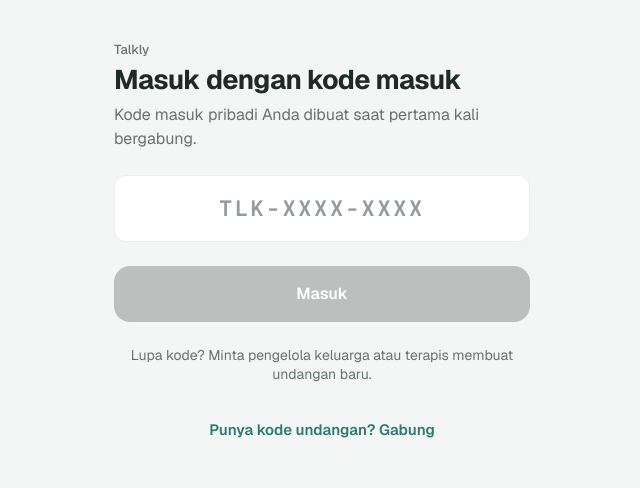
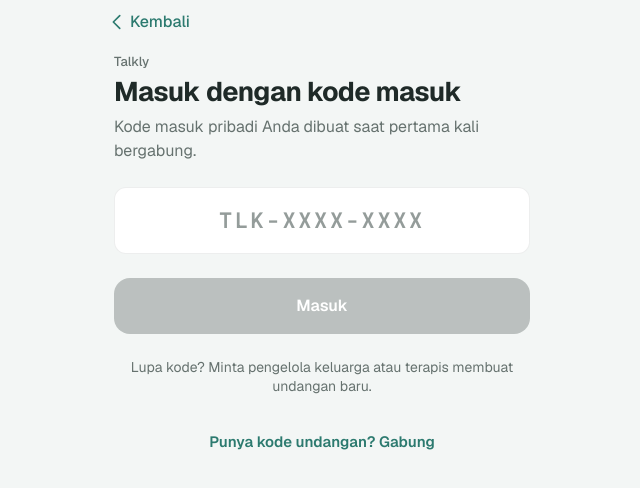
Before and after one commit to darryll08/Talkly, a Next.js app: page /masuk in a window 1280 px wide. Shown: the top 488 px of the page, without its empty margins (318-958 px from the left). Built offline with nearby package versions, Linux system fonts and the light colour scheme; no server answers.

Commit message:
Tombol Kembali di Gabung dan Masuk
Gabung dan Masuk kembali ke beranda. Di langkah pratinjau undangan,
Kembali mundur ke isian kode tanpa pindah halaman (KepalaHalaman
menerima saatKembali). Dicek di browser 390 px.

```diff
--- a/app/(ortu)/gabung/gabung.tsx
+++ b/app/(ortu)/gabung/gabung.tsx
@@ -9,6 +9,7 @@
 import { panggil, pesanDari } from "@/lib/perangkat/panggil";
 import { lupakanSaya } from "@/lib/perangkat/saya";
 import { Inisial } from "@/components/inisial";
+import { KepalaHalaman } from "@/components/kepala-halaman";
 
 type Undangan = z.output<NonNullable<(typeof API)["undanganLihat"]["response"]>>;
 
@@ -85,7 +86,13 @@
 
   if (undangan) {
     return (
-      <form onSubmit={gabung} className="muncul space-y-6 pt-10">
+      <form onSubmit={gabung} className="muncul space-y-6">
+        <KepalaHalaman
+          saatKembali={() => {
+            setUndangan(null);
+            setGalat(null);
+          }}
+        />
         <header className="space-y-1">
           <p className={g.labelAtas}>Undangan Talkly</p>
           <h1 className={g.judulHalaman}>Gabung ke program {undangan.anak.nama}</h1>
@@ -147,8 +154,9 @@
         e.preventDefault();
         cek(kode);
       }}
-      className="muncul space-y-6 pt-10"
+      className="muncul space-y-6"
     >
+      <KepalaHalaman kembali="/" />
       <header className="space-y-1">
         <p className={g.labelAtas}>Talkly</p>
         <h1 className={g.judulHalaman}>Gabung dengan kode undangan</h1>
--- a/app/(ortu)/masuk/page.tsx
+++ b/app/(ortu)/masuk/page.tsx
@@ -7,6 +7,7 @@
 import { API } from "@/lib/kontrak/api";
 import { panggil, GalatApi, pesanDari } from "@/lib/perangkat/panggil";
 import { lupakanSaya } from "@/lib/perangkat/saya";
+import { KepalaHalaman } from "@/components/kepala-halaman";
 
 // O1c Masuk di HP baru dengan kode masuk pribadi.
 export default function Masuk() {
@@ -32,7 +33,8 @@
   }
 
   return (
-    <form onSubmit={masuk} className="muncul space-y-6 pt-10">
+    <form onSubmit={masuk} className="muncul space-y-6">
+      <KepalaHalaman kembali="/" />
       <header className="space-y-1">
         <p className={g.labelAtas}>Talkly</p>
         <h1 className={g.judulHalaman}>Masuk dengan kode masuk</h1>
--- a/components/kepala-halaman.tsx
+++ b/components/kepala-halaman.tsx
@@ -1,17 +1,33 @@
 import Link from "next/link";
 import { Ikon } from "./ikon";
 
+const kelasKembali =
+  "tekan inline-flex min-h-11 items-center gap-0.5 justify-self-start pr-3 text-[16px] font-medium text-hijau-tua";
+
 // Tautan "‹ Kembali" hijau di kiri, judul kecil di tengah.
-export function KepalaHalaman({ kembali = "/hari-ini", judul }: { kembali?: string; judul?: string }) {
+// `saatKembali` dipakai bila kembali berarti mundur satu langkah di halaman yang sama, bukan pindah rute.
+export function KepalaHalaman({
+  kembali = "/hari-ini",
+  judul,
+  saatKembali,
+}: {
+  kembali?: string;
+  judul?: string;
+  saatKembali?: () => void;
+}) {
   return (
     <header className="sticky top-0 z-20 -mx-4 mb-2 grid grid-cols-[1fr_auto_1fr] items-center bg-background/85 px-2 pt-[env(safe-area-inset-top)] backdrop-blur-xl">
-      <Link
-        href={kembali}
-        className="tekan inline-flex min-h-11 items-center gap-0.5 justify-self-start pr-3 text-[16px] font-medium text-hijau-tua"
-      >
-        <Ikon nama="kembali" ukuran={22} />
-        Kembali
-      </Link>
+      {saatKembali ? (
+        <button type="button" onClick={saatKembali} className={kelasKembali}>
+          <Ikon nama="kembali" ukuran={22} />
+          Kembali
+        </button>
+      ) : (
+        <Link href={kembali} className={kelasKembali}>
+          <Ikon nama="kembali" ukuran={22} />
+          Kembali
+        </Link>
+      )}
       {judul ? <span className="truncate text-[15px] font-semibold">{judul}</span> : <span />}
       <span />
     </header>
```
